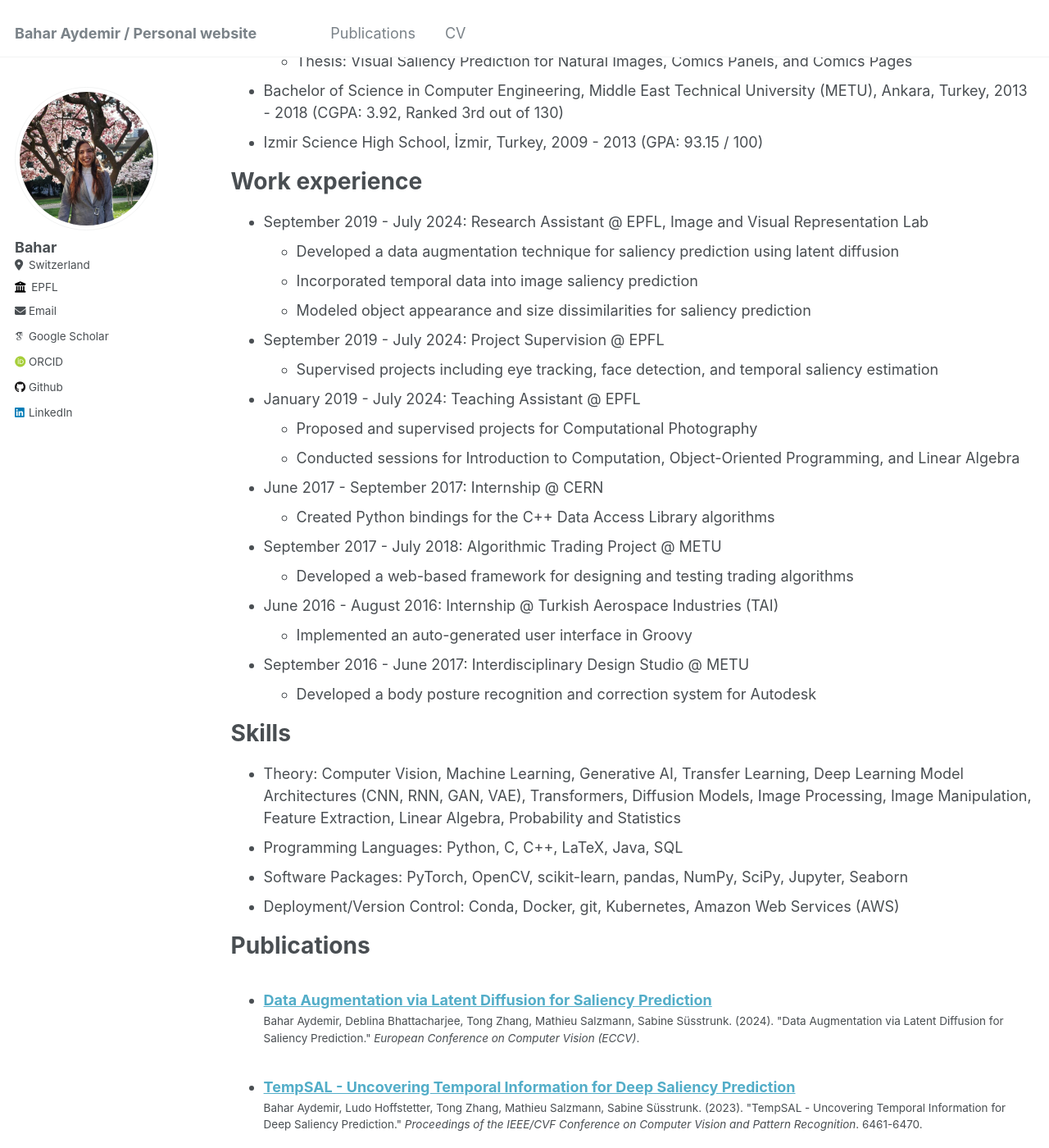
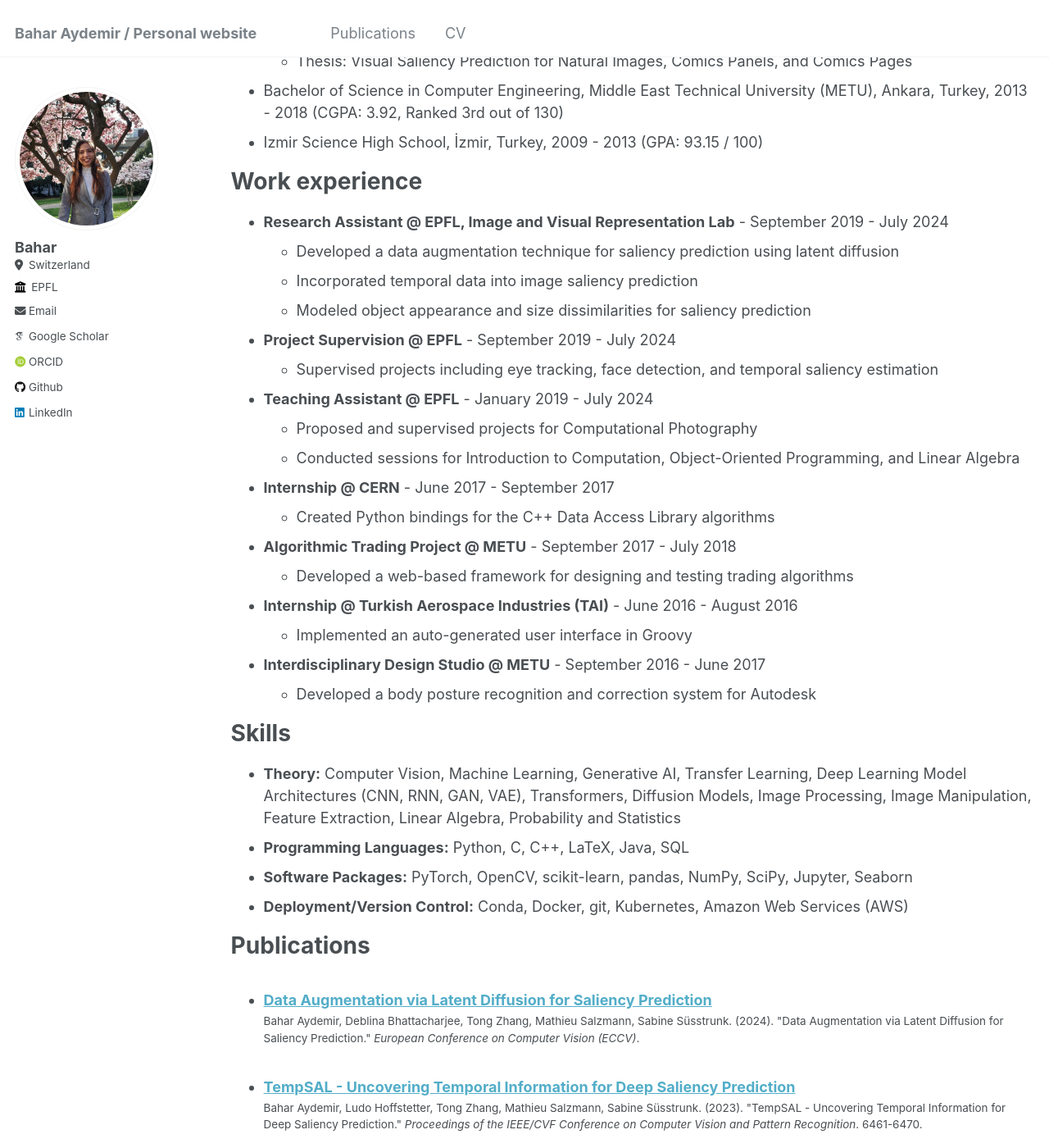
Before and after one commit to baharay/baharay.github.io, a Jekyll site: the page built from _pages/cv.md, in a window 1280 px wide and 1400 px high, scrolled down 202 px. Shown: the whole window at 82% size. Built offline with Jekyll 4.4.1, drawn with Linux system fonts in a browser that asks for light colours; some web fonts are replaced; some of the changed lines change nothing that is shown.

Commit message:
Update cv.md

```diff
--- a/_pages/cv.md
+++ b/_pages/cv.md
@@ -18,45 +18,39 @@ Education
 
 Work experience
 ======
-* September 2019 - July 2024: Research Assistant @ EPFL, Image and Visual Representation Lab
+* **Research Assistant @ EPFL, Image and Visual Representation Lab** - September 2019 - July 2024
   * Developed a data augmentation technique for saliency prediction using latent diffusion
   * Incorporated temporal data into image saliency prediction
   * Modeled object appearance and size dissimilarities for saliency prediction
 
-* September 2019 - July 2024: Project Supervision @ EPFL
+* **Project Supervision @ EPFL** - September 2019 - July 2024
   * Supervised projects including eye tracking, face detection, and temporal saliency estimation
 
-* January 2019 - July 2024: Teaching Assistant @ EPFL
+* **Teaching Assistant @ EPFL** - January 2019 - July 2024
   * Proposed and supervised projects for Computational Photography
   * Conducted sessions for Introduction to Computation, Object-Oriented Programming, and Linear Algebra
 
-* June 2017 - September 2017: Internship @ CERN
+* **Internship @ CERN** - June 2017 - September 2017
   * Created Python bindings for the C++ Data Access Library algorithms
 
-* September 2017 - July 2018: Algorithmic Trading Project @ METU
+* **Algorithmic Trading Project @ METU** - September 2017 - July 2018
   * Developed a web-based framework for designing and testing trading algorithms
 
-* June 2016 - August 2016: Internship @ Turkish Aerospace Industries (TAI)
+* **Internship @ Turkish Aerospace Industries (TAI)** - June 2016 - August 2016
   * Implemented an auto-generated user interface in Groovy
 
-* September 2016 - June 2017: Interdisciplinary Design Studio @ METU
+* **Interdisciplinary Design Studio @ METU** - September 2016 - June 2017
   * Developed a body posture recognition and correction system for Autodesk
 
 Skills
 ======
-* Theory: Computer Vision, Machine Learning, Generative AI, Transfer Learning, Deep Learning Model Architectures (CNN, RNN, GAN, VAE), Transformers, Diffusion Models, Image Processing, Image Manipulation, Feature Extraction, Linear Algebra, Probability and Statistics
-* Programming Languages: Python, C, C++, LaTeX, Java, SQL
-* Software Packages: PyTorch, OpenCV, scikit-learn, pandas, NumPy, SciPy, Jupyter, Seaborn
-* Deployment/Version Control: Conda, Docker, git, Kubernetes, Amazon Web Services (AWS)
+* **Theory:** Computer Vision, Machine Learning, Generative AI, Transfer Learning, Deep Learning Model Architectures (CNN, RNN, GAN, VAE), Transformers, Diffusion Models, Image Processing, Image Manipulation, Feature Extraction, Linear Algebra, Probability and Statistics
+* **Programming Languages:** Python, C, C++, LaTeX, Java, SQL
+* **Software Packages:** PyTorch, OpenCV, scikit-learn, pandas, NumPy, SciPy, Jupyter, Seaborn
+* **Deployment/Version Control:** Conda, Docker, git, Kubernetes, Amazon Web Services (AWS)
 
 Publications
 ======
   <ul>{% for post in site.publications reversed %}
     {% include archive-single-cv.html %}
   {% endfor %}</ul>
-
-Talks
-======
-  <ul>{% for post in site.talks reversed %}
-    {% include archive-single-talk-cv.html %}
-  {% endfor %}</ul>
```
